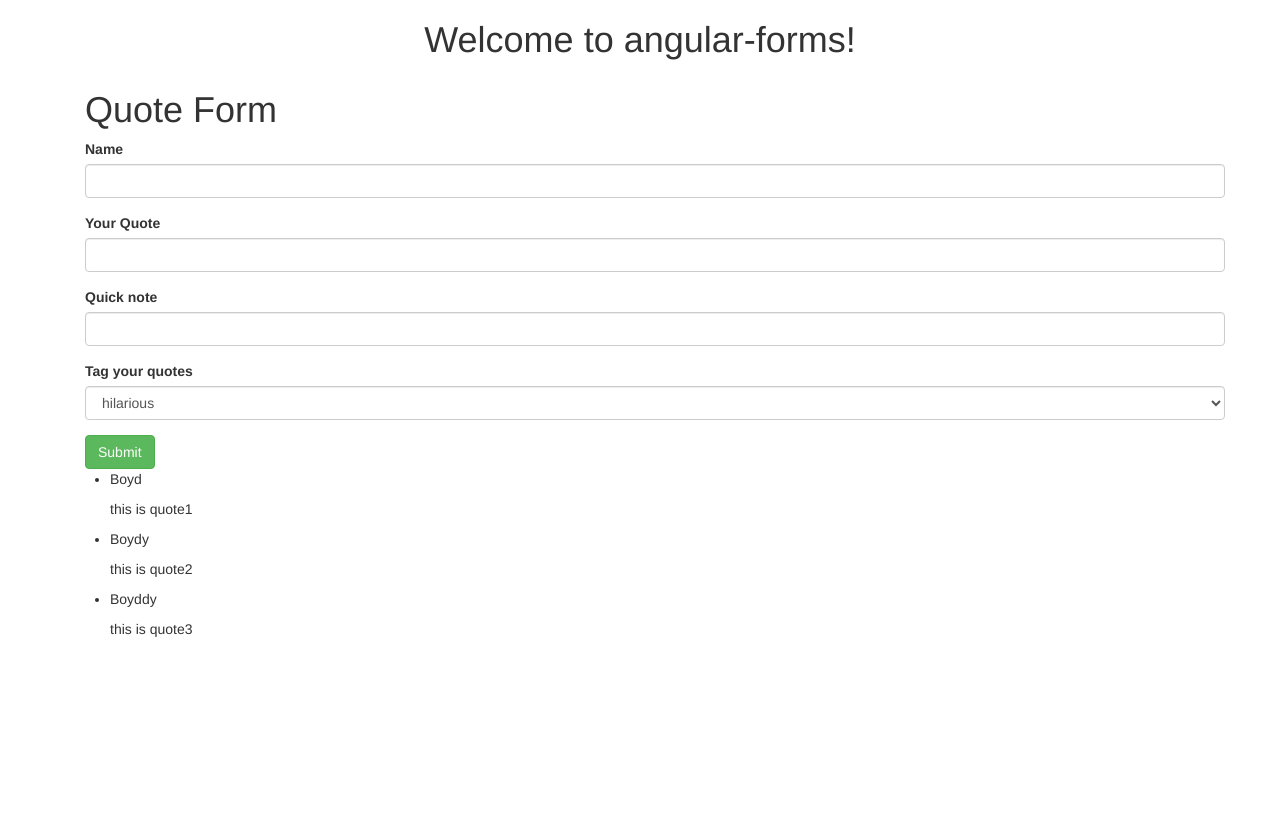
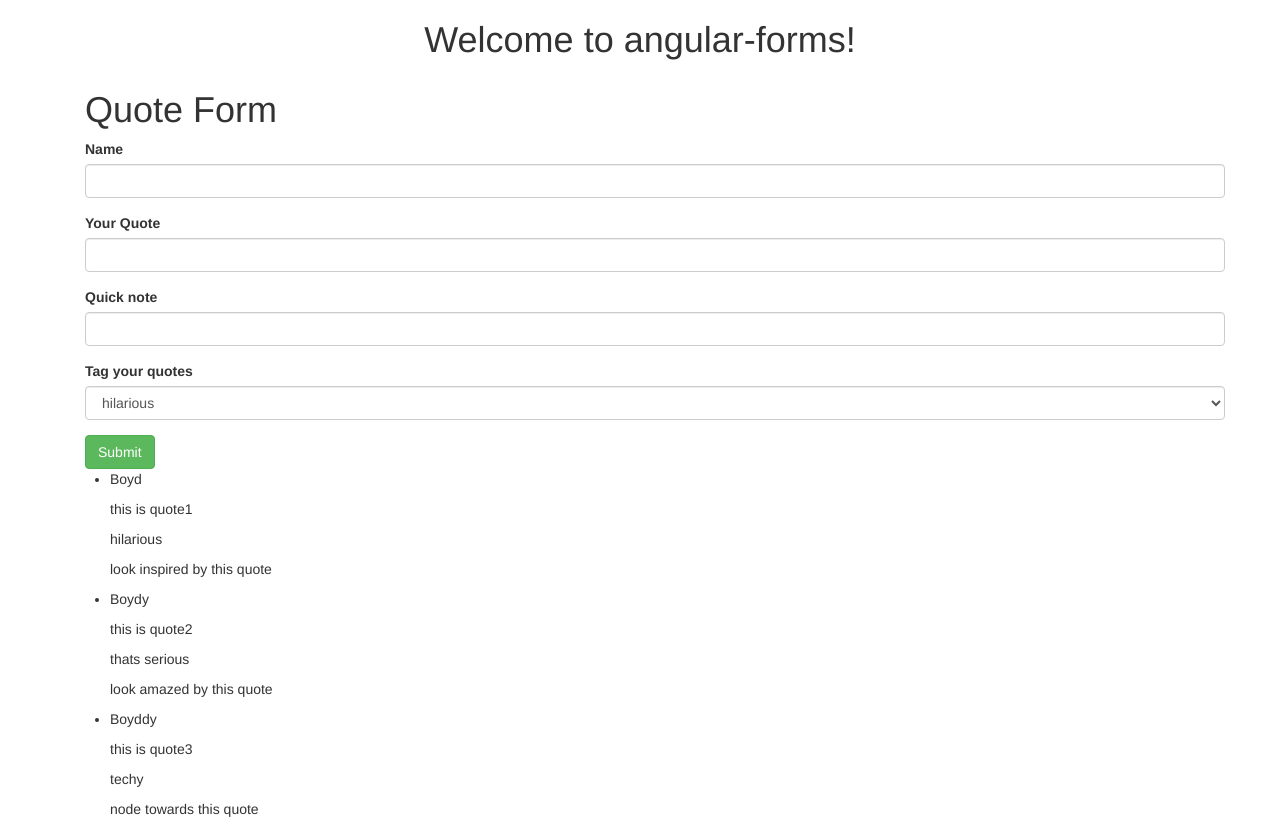
Before and after one commit to boydndonga/anguarTemplateForm, an Angular app: page / in a window 1280 px wide. Before the commit the page ends 800 px from the top, so only its background shows below. Built offline with nearby package versions, Linux system fonts and the light colour scheme.

Commit message:
create tag array to fetch data from

```diff
--- a/src/app/quote-form/quote-form.component.ts
+++ b/src/app/quote-form/quote-form.component.ts
@@ -1,5 +1,4 @@
 import { Component, OnInit } from '@angular/core';
-import { Quotes } from '../quotes';
 
 
 @Component({
@@ -10,11 +9,10 @@ import { Quotes } from '../quotes';
 export class QuoteFormComponent implements OnInit {
 
   tags = [ 'hilarious', 'thats serious', 'techy'];
-
   submitted = false;
 
   onSubmit() { this.submitted = true; }
-  constructor() { }
+  constructor() {}
 
   ngOnInit() {
   }
--- a/src/app/quote/quote.component.html
+++ b/src/app/quote/quote.component.html
@@ -5,6 +5,8 @@
     <li>
       <p>{{quote.name}}</p>
       <p>{{quote.quote}}</p>
+      <p>{{quote.tag}}</p>
+      <p>{{quote.note}}</p>
     </li>
   </ul>
 </div>
--- a/src/app/quotes.ts
+++ b/src/app/quotes.ts
@@ -1,7 +1,9 @@
 import { Quote } from './quote';
 
+export let tags: string[] = [ 'hilarious', 'thats serious', 'techy'];
+
 export let Quotes: Quote[] = [
-  new Quote(1, 'Boyd', 'this is quote1', 'look inspired by this quote'),
-  new Quote(2, 'Boydy', 'this is quote2', 'look amazed by this quote'),
-  new Quote(4, 'Boyddy', 'this is quote3', 'node towards this quote')
+  new Quote(1, 'Boyd', 'this is quote1',  tags[0], 'look inspired by this quote'),
+  new Quote(2, 'Boydy', 'this is quote2', tags[1], 'look amazed by this quote'),
+  new Quote(4, 'Boyddy', 'this is quote3', tags[2], 'node towards this quote')
 ];
```
